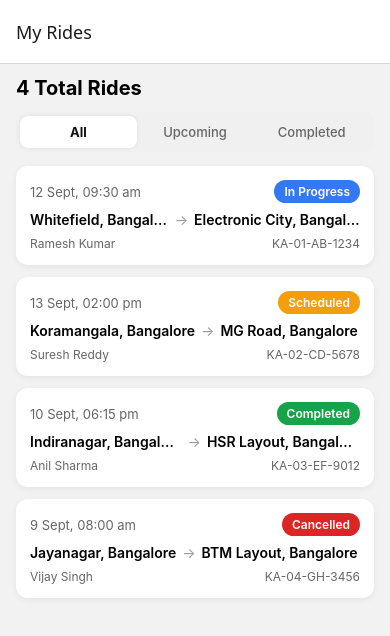
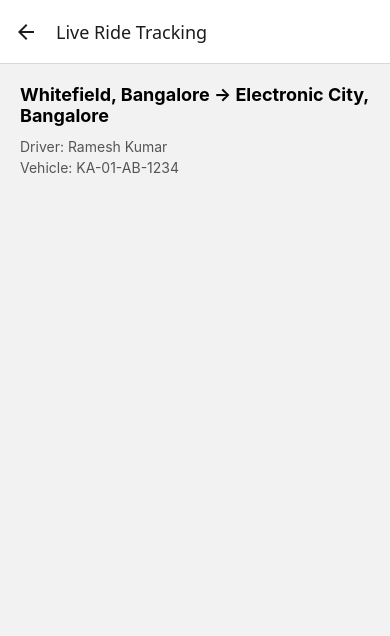
Before and after one commit to Sagar-6203620715/RideTracker, a React Native app: screen /MyRides in a window 390 px wide. Both pictures are taken after a click on the element 195 px from the left and 215 px from the top of the page. Shown: the top 636 px of the page. Built offline with nearby package versions, Linux system fonts and the light colour scheme.

Commit message:
navigate to RideDetail with typed params

```diff
--- a/src/components/RideCard.tsx
+++ b/src/components/RideCard.tsx
@@ -19,10 +19,17 @@ function formatScheduledTime(isoString: string): string {
 }
 
 export default function RideCard({ ride, onPress }: RideCardProps) {
+
+  const isTappable = ride.status === 'IN_PROGRESS' || ride.status === 'SCHEDULED';
+
   return (
     <Pressable
-      onPress={onPress}
-      style={({ pressed }) => [styles.card, pressed && styles.cardPressed]}
+        onPress={isTappable ? onPress : undefined}
+        style={({ pressed }) => [
+            styles.card,
+            pressed && isTappable && styles.cardPressed,
+            !isTappable && styles.cardDisabled,
+        ]}
     >
       <View style={styles.topRow}>
         <Text style={styles.time}>{formatScheduledTime(ride.scheduledTime)}</Text>
@@ -56,6 +63,7 @@ const styles = StyleSheet.create({
     shadowOffset: { width: 0, height: 2 },
     elevation: 2, // Android shadow equivalent
   },
+  cardDisabled: { opacity: 0.6 },
   cardPressed: {
     opacity: 0.85,
   },
--- a/src/navigation/RootNavigator.tsx
+++ b/src/navigation/RootNavigator.tsx
@@ -1,21 +1,13 @@
 // src/navigation/RootNavigator.tsx
 import { NavigationContainer } from '@react-navigation/native';
 import { createNativeStackNavigator } from '@react-navigation/native-stack';
-import { Text, View } from 'react-native';
-import MyRidesScreen from '../screens/MyRidesScreen';   // ← new import
-
-// Keep RideDetailScreen as a placeholder for now — we build it in a later step
-function RideDetailScreen() {
-  return (
-    <View style={{ flex: 1, alignItems: 'center', justifyContent: 'center' }}>
-      <Text>Ride Detail Screen</Text>
-    </View>
-  );
-}
+import MyRidesScreen from '../screens/MyRidesScreen';
+import RideDetailScreen from '../screens/RideDetailScreen';
+import { Ride } from '../types/ride';
 
 export type RootStackParamList = {
   MyRides: undefined;
-  RideDetail: { rideId: string };
+  RideDetail: { ride: Ride };
 };
 
 const Stack = createNativeStackNavigator<RootStackParamList>();
--- a/src/screens/MyRidesScreen.tsx
+++ b/src/screens/MyRidesScreen.tsx
@@ -7,8 +7,13 @@ import RideCard from '../components/RideCard';
 import FilterTabs, { FilterOption } from '../components/FilterTabs';
 import LoadingSkeleton from '../components/LoadingSkeleton';
 import EmptyState from '../components/EmptyState';
+import { NativeStackScreenProps } from '@react-navigation/native-stack';
+import { RootStackParamList } from '../navigation/RootNavigator';
 
-export default function MyRidesScreen() {
+type Props = NativeStackScreenProps<RootStackParamList, 'MyRides'>;
+
+export default function MyRidesScreen({ navigation }: Props) {
+  // ...all your existing state and logic stays exactly the same...
   const [rides, setRides] = useState<Ride[]>([]);
   const [loading, setLoading] = useState(true);
   const [error, setError] = useState<string | null>(null);
@@ -83,7 +88,14 @@ export default function MyRidesScreen() {
         data={filteredRides}
         keyExtractor={(item) => item.id}
         renderItem={({ item }) => (
-            <RideCard ride={item} onPress={() => console.log('Tapped', item.id)} />
+            <RideCard
+              ride={item}
+              onPress={() => {
+                if (item.status === 'IN_PROGRESS' || item.status === 'SCHEDULED') {
+                  navigation.navigate('RideDetail', { ride: item });
+                }
+              }}
+            />
         )}
         contentContainerStyle={filteredRides.length === 0 ? { flex: 1 } : { paddingVertical: 8 }}
         refreshing={refreshing}
--- /dev/null
+++ b/src/screens/RideDetailScreen.tsx
@@ -0,0 +1,24 @@
+// src/screens/RideDetailScreen.tsx
+import { View, Text, StyleSheet } from 'react-native';
+import { NativeStackScreenProps } from '@react-navigation/native-stack';
+import { RootStackParamList } from '../navigation/RootNavigator';
+
+type Props = NativeStackScreenProps<RootStackParamList, 'RideDetail'>;
+
+export default function RideDetailScreen({ route }: Props) {
+  const { ride } = route.params; // fully typed — TS knows this is a `Ride`
+
+  return (
+    <View style={styles.container}>
+      <Text style={styles.title}>{ride.pickup} → {ride.drop}</Text>
+      <Text style={styles.subtitle}>Driver: {ride.driver.name}</Text>
+      <Text style={styles.subtitle}>Vehicle: {ride.driver.vehicleNumber}</Text>
+    </View>
+  );
+}
+
+const styles = StyleSheet.create({
+  container: { flex: 1, padding: 20 },
+  title: { fontSize: 18, fontWeight: '700', marginBottom: 12 },
+  subtitle: { fontSize: 14, color: '#555', marginBottom: 4 },
+});
```
